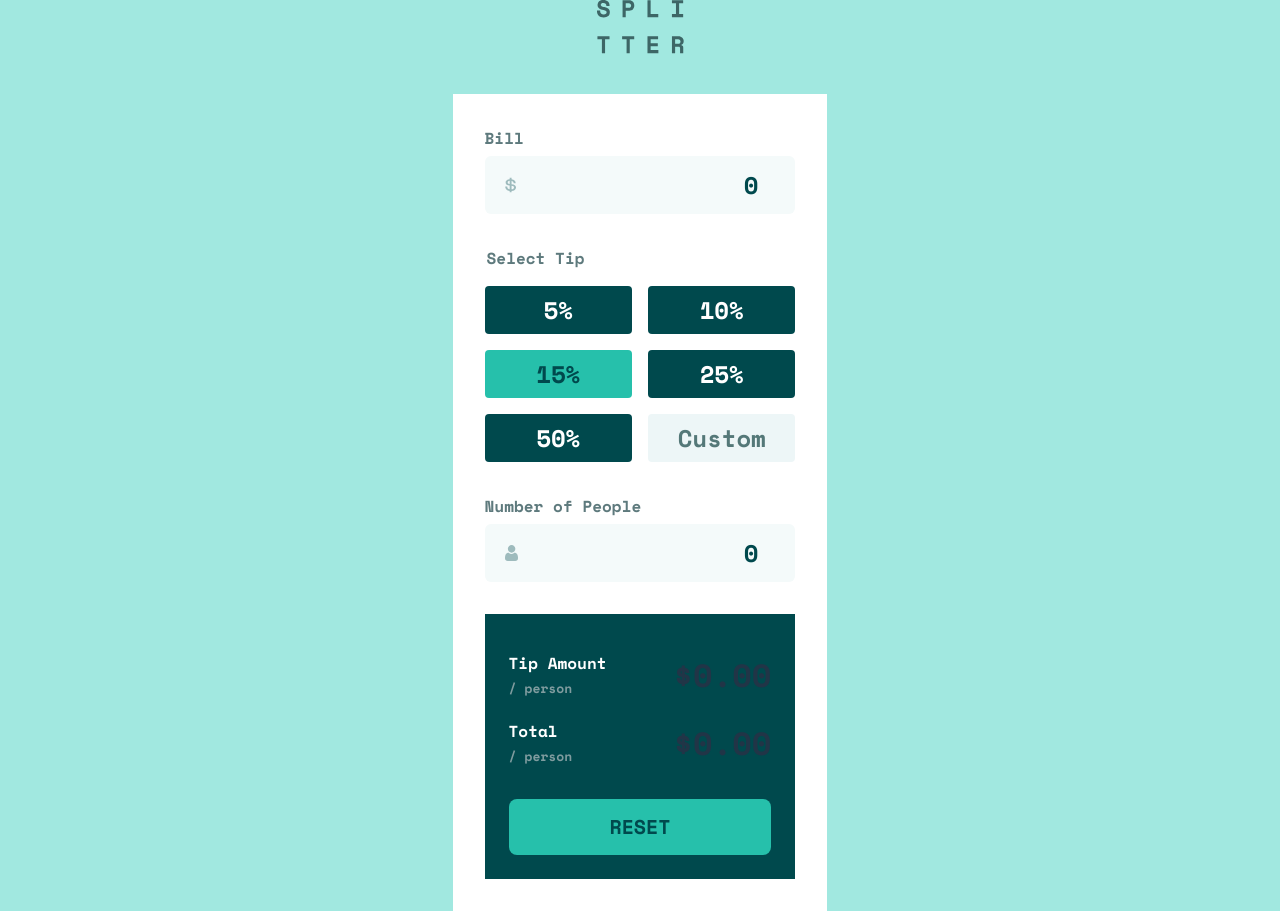
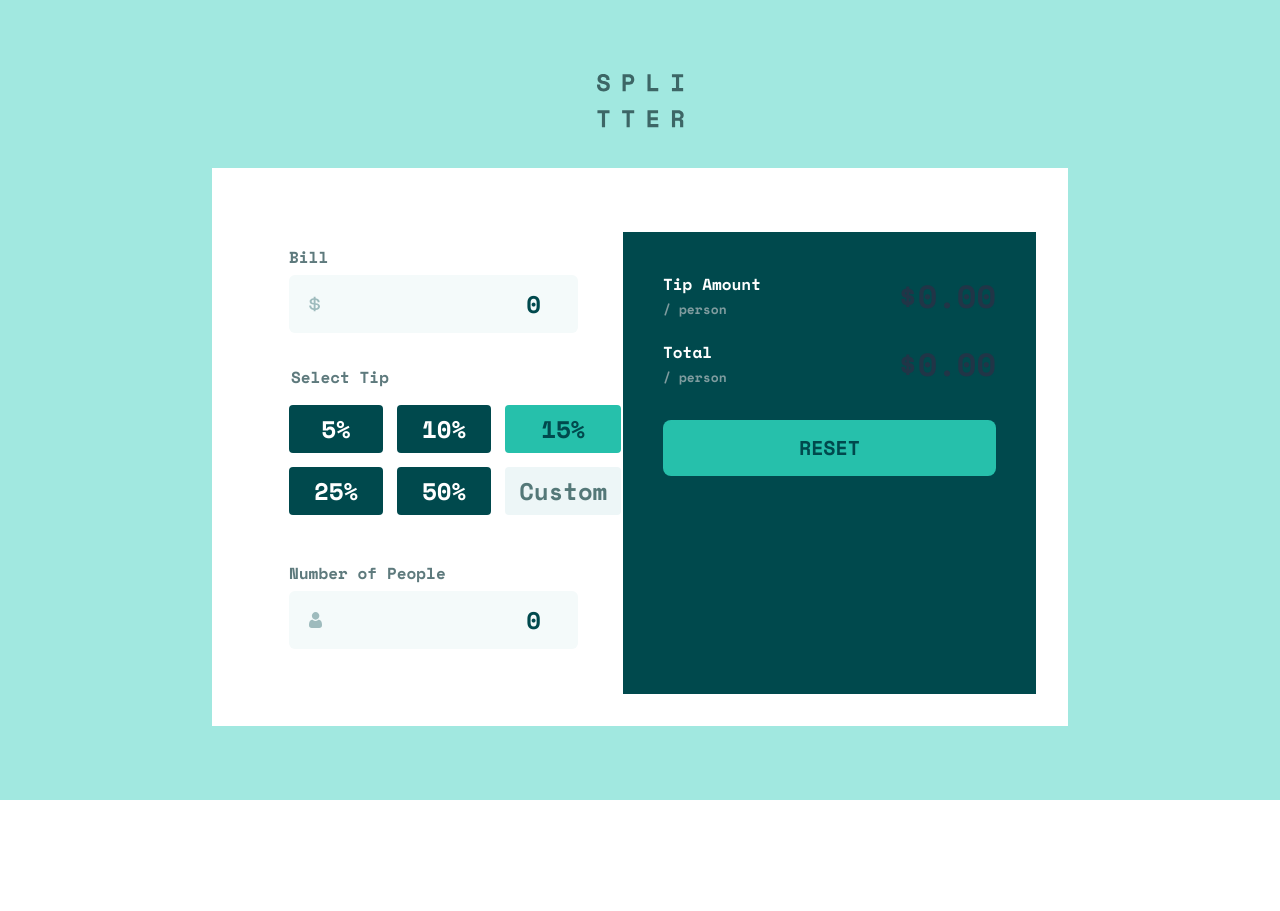
Before and after one commit to MitaliShah/tip-calculator-app, a React (Vite) app: page / in a window 1280 px wide. After the commit the page ends 800 px from the top, so only its background shows below. Built offline with nearby package versions, Linux system fonts and the light colour scheme.

Commit message:
desktop adjustments for bot the cards

```diff
--- a/src/App.jsx
+++ b/src/App.jsx
@@ -7,9 +7,7 @@ function App() {
   return (
     <Main>
       <Header />
-      <main>
-        <Form />
-      </main>
+      <Form />
       <GlobalStyles />
     </Main>
   );
@@ -19,4 +17,8 @@ export default App;
 
 const Main = styled.main`
   max-width: 23.438rem;
+
+  @media (min-width: 920px) {
+    max-width: 920px;
+  }
 `;
--- a/src/GlobalStyles.js
+++ b/src/GlobalStyles.js
@@ -51,6 +51,7 @@ const GlobalStyles = createGlobalStyle`
         --custom-bg: hsl(185,38%,95%);
         --custom-col: hsl(180, 18%, 40%);
         --input-bg: hsl(185, 38%, 97%);
+        --errorLabelCol: hsl(13,70%,61%);
     }
 
     .visually-hidden {
--- a/src/components/Form.jsx
+++ b/src/components/Form.jsx
@@ -1,4 +1,4 @@
-import {  useState } from "react";
+import { useState } from "react";
 import iconDollar from "./../../public/images/icon-dollar.svg";
 import iconPerson from "./../../public/images/icon-person.svg";
 import styled from "styled-components";
@@ -26,7 +26,8 @@ export default function Form() {
     return 0;
   }
   const formatSelectedTip = formatTip(selectedTip);
-  const tipType = !isNaN(customTip) && customTip ? parseFloat(customTip) : formatSelectedTip;
+  const tipType =
+    !isNaN(customTip) && customTip ? parseFloat(customTip) : formatSelectedTip;
 
   const tipPerPerson =
     !isNaN(tipType) && !isNaN(numOfPeople) && numOfPeople !== 0
@@ -37,13 +38,17 @@ export default function Form() {
     return !isNaN(tipType) ? tipType / 100 : 0;
   }
 
-  const totalPerPerson = ((billAmount * (1 + checkPercentage(tipType))) / numOfPeople).toFixed(2);
+  const totalPerPerson = (
+    (billAmount * (1 + checkPercentage(tipType))) /
+    numOfPeople
+  ).toFixed(2);
 
-
- const showError = touched && numOfPeople === 0 ? (
-  <span id="errorLabel" style={{ color: 'red', display: "block" }}>Can't be zero</span>
-): null
-
+  const showError =
+    touched && numOfPeople === 0 ? (
+      <span id="errorLabel" style={{ color: "red", display: "block" }}>
+        Can't be zero
+      </span>
+    ) : null;
 
   return (
     <FormWrapper
@@ -51,6 +56,7 @@ export default function Form() {
         event.preventDefault();
       }}
     >
+      <Wrapper>
         <InputLabel htmlFor="bill">Bill</InputLabel>
 
         <InputContainer>
@@ -72,10 +78,10 @@ export default function Form() {
           customTip={customTip}
           setCustomTip={setCustomTip}
         />
-      <div style={{color: 'red', display:"block"}}>
+        <ErrorMessage>
           <InputLabel htmlFor="num-of-people">Number of People</InputLabel>
           {showError}
-      </div>
+        </ErrorMessage>
 
         <InputContainer>
           <IMG src={iconPerson} alt="" />
@@ -88,18 +94,38 @@ export default function Form() {
               setTouched(numOfPeople === 0);
             }}
             aria-invalid={touched && numOfPeople === 0}
-          aria-describedby={touched && numOfPeople === 0 ? 'errorLabel' : null}
+            aria-describedby={
+              touched && numOfPeople === 0 ? "errorLabel" : null
+            }
           />
         </InputContainer>
-      <Results tipPerPerson={tipPerPerson} totalPerPerson={totalPerPerson} handleReset={handleReset}/>
+      </Wrapper>
+
+      <Results
+        tipPerPerson={tipPerPerson}
+        totalPerPerson={totalPerPerson}
+        handleReset={handleReset}
+      />
     </FormWrapper>
   );
 }
+
+const Wrapper = styled.div`
+  @media (min-width: 920px) {
+    padding: 45px;
+    width: 379px;
+  }
+`;
 
 const FormWrapper = styled.form`
   padding: 32px;
   margin-top: 40px;
   background-color: var(--white);
+
+  @media (min-width: 920px) {
+    display: flex;
+    flex-direction: row;
+  }
 `;
 
 const InputContainer = styled.div`
@@ -110,7 +136,6 @@ const InputContainer = styled.div`
   max-width: 19.43rem;
   font-size: 1.5rem;
   padding: 10px 20px;
-  /* background-color: var(--light-grayish-cyan); */
   background-color: var(--input-bg);
   margin-top: 6px;
   border-radius: 6px;
@@ -119,7 +144,6 @@ const InputContainer = styled.div`
 const Input = styled.input`
   text-align: right;
   width: 100%;
-  /* background-color: var(--light-grayish-cyan); */
   background-color: var(--input-bg);
   border: none;
   color: var(--very-dark-cyan);
@@ -134,3 +158,9 @@ const IMG = styled.img`
   width: 13px;
   height: 16px;
 `;
+
+const ErrorMessage = styled.div`
+  color: var(--errorLabelCol);
+  display: block;
+  font-size: 16px;
+`;
--- a/src/components/Header.jsx
+++ b/src/components/Header.jsx
@@ -2,7 +2,12 @@ import logo from "../../public/images/logo.svg";
 import styled from "styled-components";
 
 export default function Header() {
-  return <LOGO src={logo} alt="logo" />;
+  return(
+    <>
+    <h1 className="visually-hidden">Spliter</h1>
+      <LOGO src={logo} alt="logo" />
+    </>
+  );
 }
 
 const LOGO = styled.img`
--- a/src/components/Results.jsx
+++ b/src/components/Results.jsx
@@ -1,21 +1,27 @@
 import styled from "styled-components";
 
-export default function Results({tipPerPerson, totalPerPerson, handleReset}) {
+export default function Results({ tipPerPerson, totalPerPerson, handleReset }) {
   return (
     <Wrapper>
       <ContainerTipAmount>
         <Label htmlFor="tip-amount">
           <Span>Tip Amount</Span>
-          <Span><Small>/ person</Small></Span>
+          <Span>
+            <Small>/ person</Small>
+          </Span>
         </Label>
         <Output id="tip-amount">{tipPerPerson ? tipPerPerson : `$0.00`}</Output>
       </ContainerTipAmount>
       <ContainerTotalAmount>
         <Label htmlFor="total-amount">
           <Span>Total</Span>
-          <Span><Small>/ person</Small></Span>
+          <Span>
+            <Small>/ person</Small>
+          </Span>
         </Label>
-        <Output id="total-amount">{tipPerPerson > 0 ? totalPerPerson : `$0.00`}</Output>
+        <Output id="total-amount">
+          {tipPerPerson > 0 ? totalPerPerson : `$0.00`}
+        </Output>
       </ContainerTotalAmount>
       <Reset onClick={handleReset}>RESET</Reset>
     </Wrapper>
@@ -26,6 +32,11 @@ const Wrapper = styled.div`
   background-color: var(--very-dark-cyan);
   padding: 37px 24px 24px;
   margin-top: 32px;
+
+  @media (min-width: 920px) {
+    padding: 40px;
+    width: 413px;
+  }
 `;
 
 const Span = styled.span`
--- a/src/components/SelectTip.jsx
+++ b/src/components/SelectTip.jsx
@@ -76,6 +76,13 @@ const InputWrapper = styled.div`
     "five six";
 
   margin-top: 16px;
+
+  @media (min-width: 920px) {
+    max-width: 920px;
+    grid-template-columns: repeat(3, 1fr);
+    grid-template-rows: repeat(2, 1fr);
+    gap: 14px;
+  }
 `;
 
 const Label = styled.label`
@@ -114,6 +121,10 @@ const Label = styled.label`
   font-size: 24px;
   padding: 6px 16px;
   border-radius: 4px;
+
+  @media (min-width: 920px) {
+    padding: 6px 25px;
+  }
 `;
 
 const CustomSpan = styled.span`
@@ -123,6 +134,10 @@ const CustomSpan = styled.span`
   font-size: 24px;
   padding: 6px 16px;
   border-radius: 4px;
+
+  @media (min-width: 920px) {
+    padding: 6px 14px;
+  }
 `;
 
 const InputCustom = styled.input`
@@ -136,6 +151,10 @@ const InputCustom = styled.input`
   border-radius: 4px;
   border: 3px solid var(--strong-cyan);
   outline: none;
+
+  @media (min-width: 920px) {
+    width: 118px;
+  }
 `;
 
 const TIP_PERCENTAGES = ["5%", "10%", "15%", "25%", "50%"];
```
Lines whose indentation alone changed are shown as unchanged.
